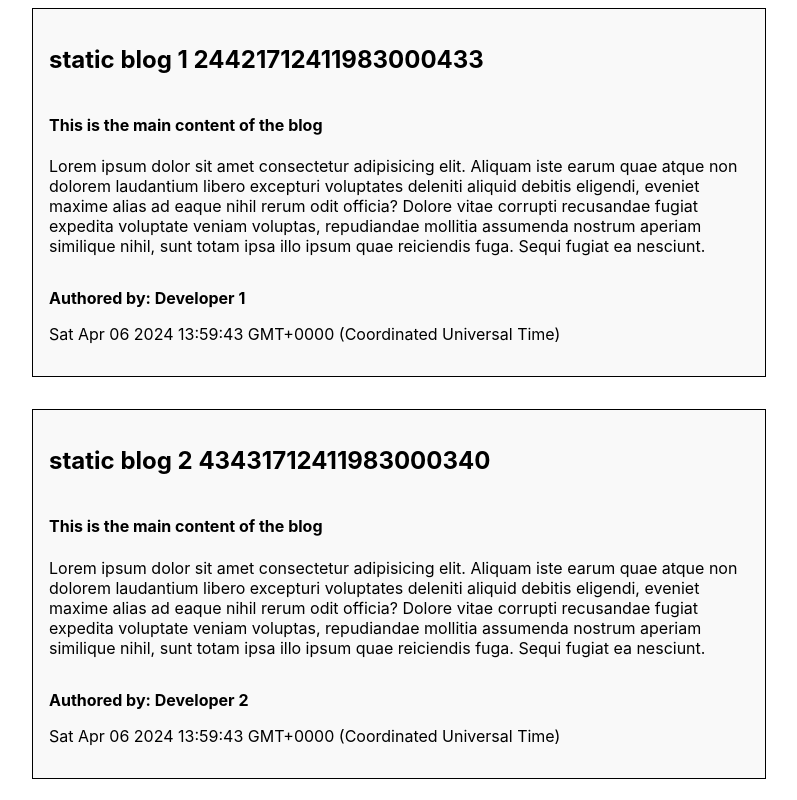
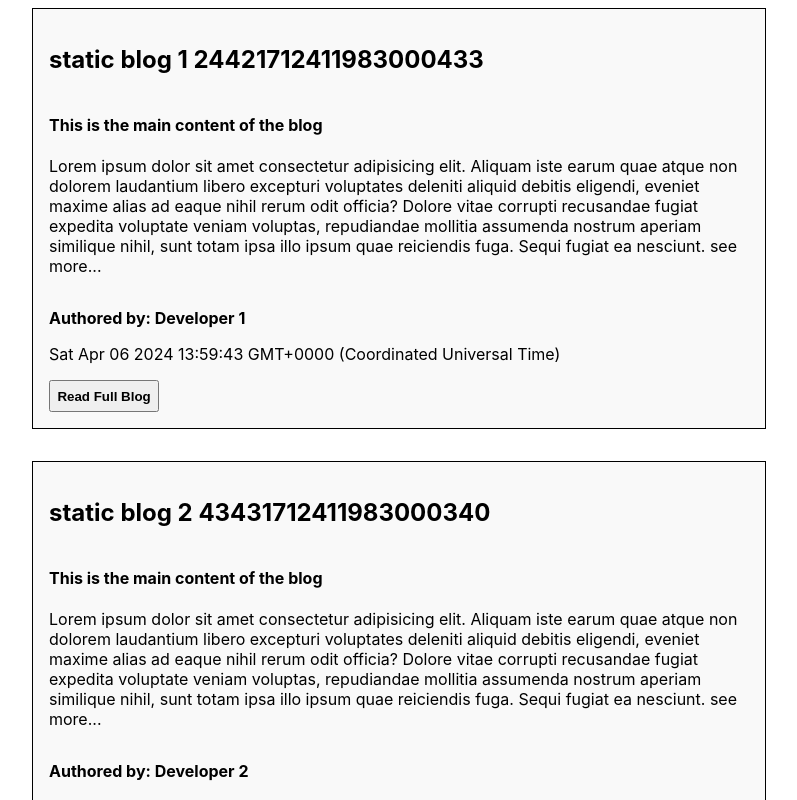
Before and after one commit to pankaj485/static-blog-angular, an Angular app: page /blogs in a window 1280 px wide. Shown: the top 800 px of the page, without its empty margins (241-1038 px from the left). Built offline with nearby package versions, Linux system fonts and the light colour scheme.

Commit message:
create basic blog with route to be added

```diff
--- a/src/app/app.routes.ts
+++ b/src/app/app.routes.ts
@@ -3,6 +3,7 @@ import { BlogsComponent } from './blogs/blogs.component';
 
 export const routes: Routes = [
   { path: 'blogs', component: BlogsComponent },
+  { path: 'blog/:id', component: BlogsComponent },
   { path: '', pathMatch: 'full', redirectTo: 'blogs' },
   { path: '**', redirectTo: 'blogs' },
 ];
--- a/src/app/blogs/blogs.component.html
+++ b/src/app/blogs/blogs.component.html
@@ -23,9 +23,7 @@
         {{ blog.description }}
       </h4>
 
-      <p>
-        {{ blog.content }}
-      </p>
+      <p>{{ blog.content }} see more...</p>
     </div>
 
     <div>
@@ -34,6 +32,22 @@
       </p>
       <p>{{ blog.publishedDate }}</p>
     </div>
+
+    <div>
+      <button style="padding: 0.4rem">
+        <a
+          [routerLink]="blog.id"
+          style="
+            text-decoration: none;
+            color: inherit;
+            font-weight: 600;
+            font-size: inherit;
+          "
+        >
+          Read Full Blog
+        </a>
+      </button>
+    </div>
   </div>
 
   }@empty {
--- a/src/app/blogs/blogs.component.ts
+++ b/src/app/blogs/blogs.component.ts
@@ -1,10 +1,12 @@
 import { Component, OnInit } from '@angular/core';
 import { BlogItem } from '../types/blog.types';
+import { CommonModule } from '@angular/common';
+import { RouterModule } from '@angular/router';
 
 @Component({
   selector: 'app-blogs',
   standalone: true,
-  imports: [],
+  imports: [CommonModule, RouterModule],
   templateUrl: './blogs.component.html',
   styleUrl: './blogs.component.css',
 })
@@ -15,7 +17,7 @@ export class BlogsComponent {
     description: 'This is the main content of the blog',
     content:
       'Lorem ipsum dolor sit amet consectetur adipisicing elit. Aliquam iste earum quae atque non dolorem laudantium libero excepturi voluptates deleniti aliquid debitis eligendi, eveniet maxime alias ad eaque nihil rerum odit officia? Dolore vitae corrupti recusandae fugiat expedita voluptate veniam voluptas, repudiandae mollitia assumenda nostrum aperiam similique nihil, sunt totam ipsa illo ipsum quae reiciendis fuga. Sequi fugiat ea nesciunt.',
-    publishedDate: new Date(Date.now()),
+    publishedDate: String(new Date(Date.now())),
     id: String(Date.now()),
   };
 
@@ -38,9 +40,11 @@ export class BlogsComponent {
       const title = `${this.sampleblog['title']} ${i + 1}`;
       const author = `${this.sampleblog['author']} ${i + 1}`;
       const id = this.generateBlogId();
+      const publishedDate = String(new Date(Date.now()));
+
       const blogData = Object.assign(
         {},
-        { ...this.sampleblog, ...{ title, author, id } }
+        { ...this.sampleblog, ...{ title, author, id, publishedDate } }
       );
       this.blogPosts.push(blogData);
     }
--- a/src/app/types/blog.types.ts
+++ b/src/app/types/blog.types.ts
@@ -2,7 +2,7 @@ interface BlogItem {
   title: string;
   description: string;
   content: string;
-  publishedDate: Date;
+  publishedDate: string;
   author: string;
   id: string;
 }
```
